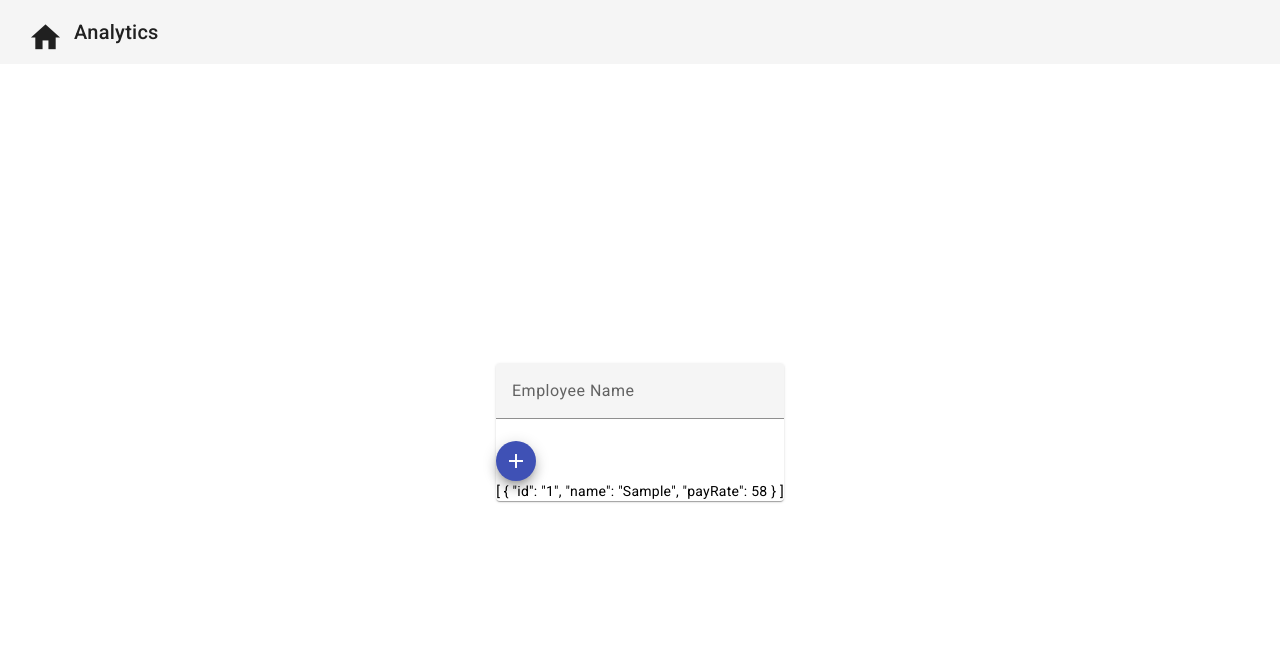
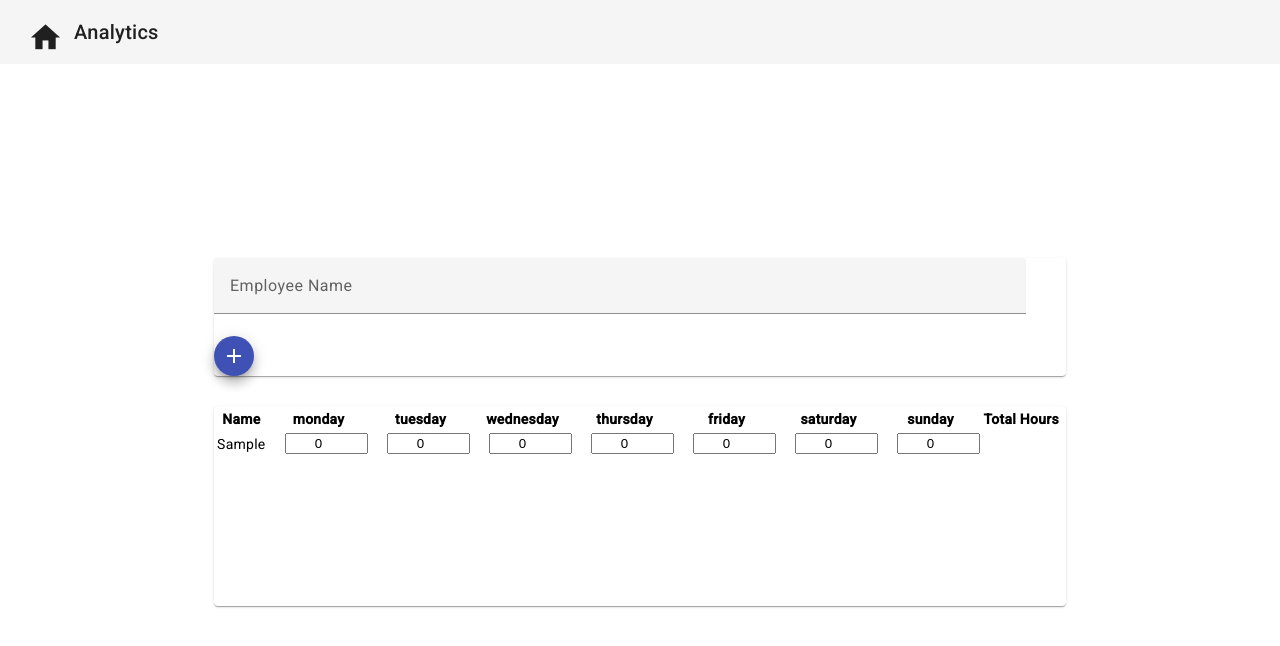
Before and after one commit to FelipeAguayo90/timesheet-app, an Angular app in the folder hr-timesheet/: page /timesheet in a window 1280 px wide. Both pictures are taken after typing "Sample" into the empty fields and a click on the button "add". Shown: the top 646 px of the page. Built offline with nearby package versions, Linux system fonts and the light colour scheme.

Commit message:
template driven forms

```diff
--- a/hr-timesheet/src/app/app.module.ts
+++ b/hr-timesheet/src/app/app.module.ts
@@ -10,6 +10,7 @@ import { AnalyticsComponent } from './components/analytics/analytics.component';
 import { TopNavbarComponent } from './components/top-navbar/top-navbar.component';
 import { AnalyticsTableComponent } from './components/analytics-table/analytics-table.component';
 import { MaterialModule } from './modules/material.module';
+import { FormsModule } from '@angular/forms';
 
 @NgModule({
   declarations: [
@@ -25,6 +26,7 @@ import { MaterialModule } from './modules/material.module';
     AppRoutingModule,
     BrowserAnimationsModule,
     MaterialModule,
+    FormsModule,
   ],
   providers: [],
   bootstrap: [AppComponent],
--- a/hr-timesheet/src/app/components/timesheet/timesheet.component.html
+++ b/hr-timesheet/src/app/components/timesheet/timesheet.component.html
@@ -23,8 +23,31 @@
       >
         <mat-icon>add</mat-icon>
       </button>
+    </mat-card>
 
-      <div>{{ employees | json }}</div>
+    <mat-card class="hours">
+      <table>
+        <thead>
+          <th>Name</th>
+          <th *ngFor="let day of weekdays">{{ day }}</th>
+          <th>Total Hours</th>
+          <th></th>
+        </thead>
+
+        <tbody>
+          <tr *ngFor="let employee of employees; let i = index">
+            <td>{{ employee.name }}</td>
+            <td *ngFor="let day of weekdays">
+              <input
+                type="number"
+                [id]="day"
+                [(ngModel)]="employee[day]"
+                class="hours-input"
+              />
+            </td>
+          </tr>
+        </tbody>
+      </table>
     </mat-card>
   </div>
 </div>
--- a/hr-timesheet/src/app/components/timesheet/timesheet.component.scss
+++ b/hr-timesheet/src/app/components/timesheet/timesheet.component.scss
@@ -5,3 +5,21 @@ h2 {
 .cards {
   margin: auto;
 }
+
+mat-form-field {
+  width: calc(100% - 40px);
+}
+
+.hours {
+  min-height: 200px;
+  margin-top: 30px;
+  display: flex;
+  flex-direction: column;
+  justify-content: space-between;
+}
+
+.hours-input {
+  max-width: 75px;
+  margin-left: 15px;
+  text-align: center;
+}
--- a/hr-timesheet/src/app/components/timesheet/timesheet.component.ts
+++ b/hr-timesheet/src/app/components/timesheet/timesheet.component.ts
@@ -16,6 +16,15 @@ export class TimesheetComponent implements OnInit {
   employeeNameFC = new FormControl('', this.nameValidator());
   employees: Employee[] = [];
   employeeId = 0;
+  weekdays: string[] = [
+    'monday',
+    'tuesday',
+    'wednesday',
+    'thursday',
+    'friday',
+    'saturday',
+    'sunday',
+  ];
 
   constructor(
     private route: ActivatedRoute,
@@ -38,6 +47,13 @@ export class TimesheetComponent implements OnInit {
         departmentId: this.department?.id,
         name: this.employeeNameFC.value,
         payRate: Math.floor(Math.random() * 50) + 50,
+        monday: 0,
+        tuesday: 0,
+        wednesday: 0,
+        thursday: 0,
+        friday: 0,
+        saturday: 0,
+        sunday: 0,
       });
 
       this.employeeNameFC.setValue('');
```
Also changed, not shown: hr-timesheet/src/app/interfaces/employee.ts (+9 -0 lines).
